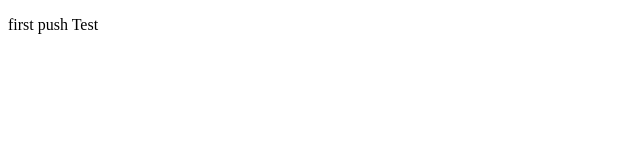
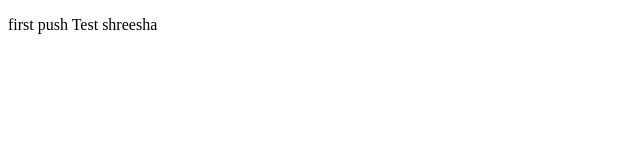
Before and after one commit to shreeshamahat35/localTest, a plain HTML site: page index.html in a window 1280 px wide. Shown: the full height of the page, 0-640 px from the left. Drawn offline with Linux system fonts and the light colour scheme.

Commit message:
shreesha branch changed

```diff
--- a/index.html
+++ b/index.html
@@ -8,6 +8,7 @@
 <body>
     <p>
         first push Test
+        shreesha
     </p>
 </body
 </html>
```
